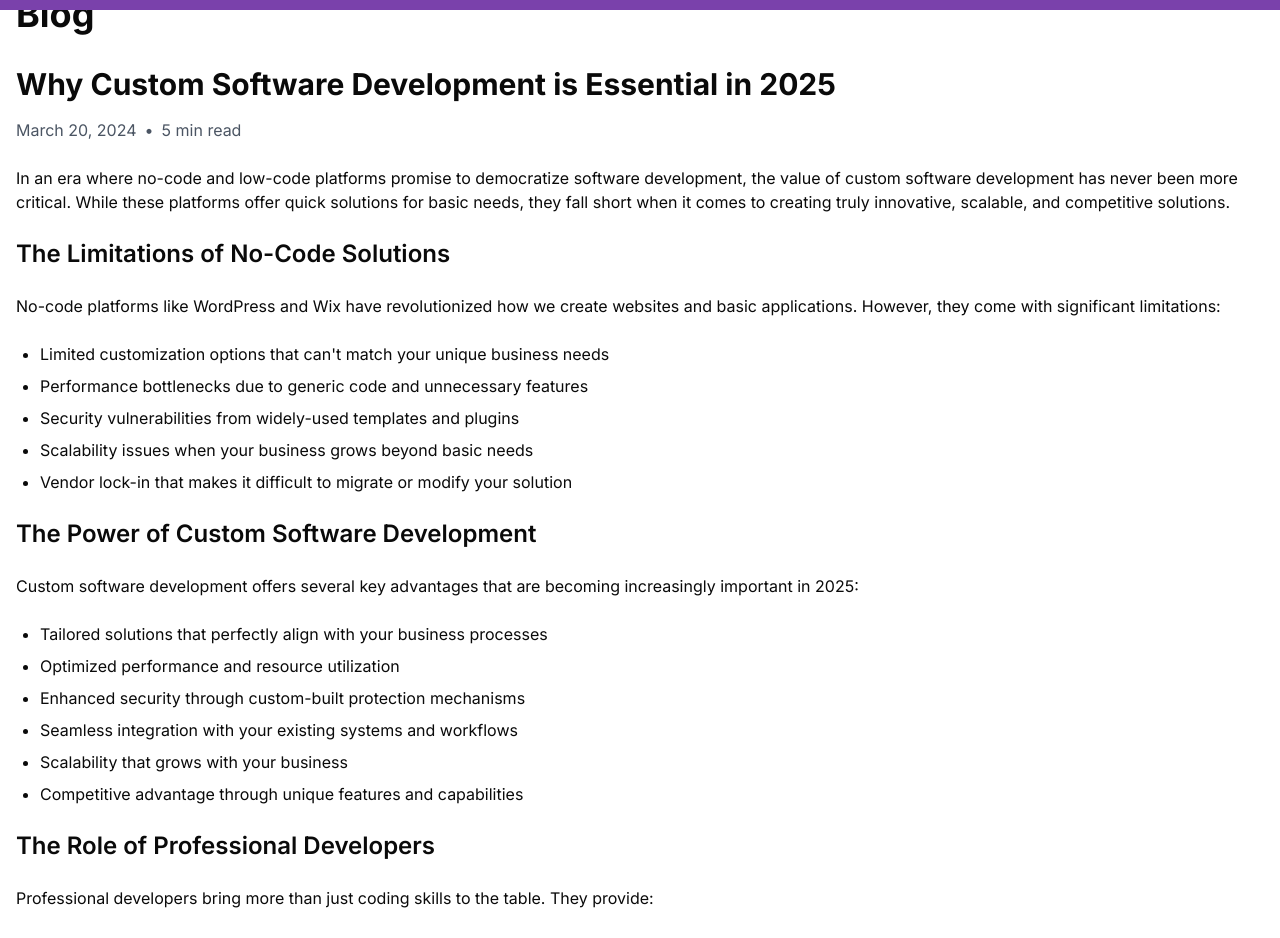
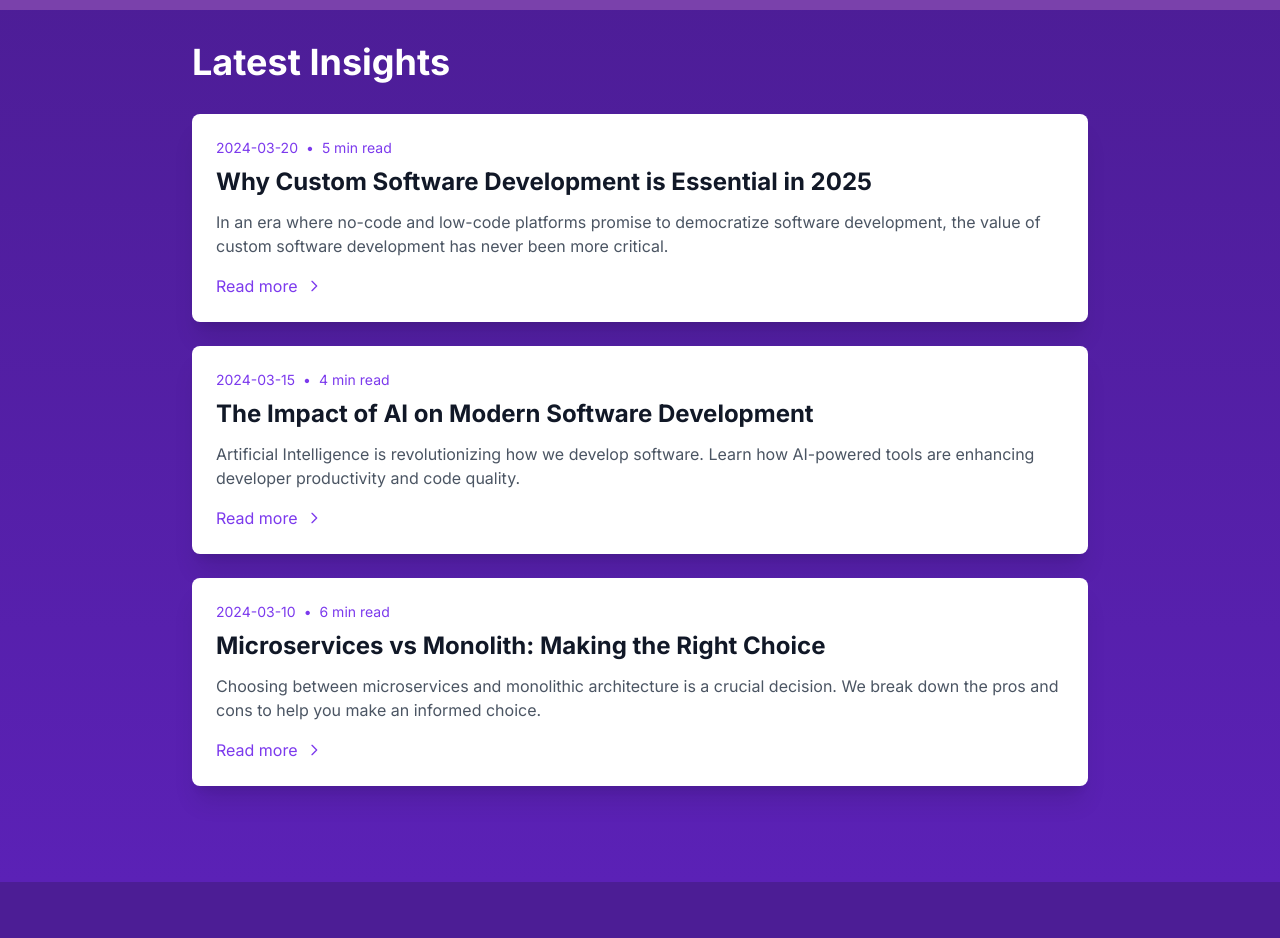
Before and after one commit to PurpleScript/PurpleScript.dev, a Next.js app: page /blog in a window 1280 px wide. Shown: the part 54-992 px from the top of the page. Built offline with nearby package versions, Linux system fonts and the light colour scheme.

Commit message:
feature - add blog posts

```diff
--- /dev/null
+++ b/app/blog/[slug]/page.tsx
@@ -0,0 +1,159 @@
+import { Metadata } from "next";
+import Link from "next/link";
+import { notFound } from "next/navigation";
+
+interface BlogPost {
+  title: string;
+  date: string;
+  readTime: string;
+  content: string;
+}
+
+// This would typically come from a CMS or database
+const blogPosts: Record<string, BlogPost> = {
+  "custom-software-2025": {
+    title: "Why Custom Software Development is Essential in 2025",
+    date: "2024-03-20",
+    readTime: "5 min read",
+    content: `
+      <p>
+        In an era where no-code and low-code platforms promise to democratize software development,
+        the value of custom software development has never been more critical. While these platforms
+        offer quick solutions for basic needs, they fall short when it comes to creating truly
+        innovative, scalable, and competitive solutions.
+      </p>
+
+      <h2>The Limitations of No-Code Solutions</h2>
+      <p>
+        No-code platforms like WordPress and Wix have revolutionized how we create websites and
+        basic applications. However, they come with significant limitations:
+      </p>
+      <ul>
+        <li>Limited customization options that can't match your unique business needs</li>
+        <li>Performance bottlenecks due to generic code and unnecessary features</li>
+        <li>Security vulnerabilities from widely-used templates and plugins</li>
+        <li>Scalability issues when your business grows beyond basic needs</li>
+        <li>Vendor lock-in that makes it difficult to migrate or modify your solution</li>
+      </ul>
+
+      <h2>The Power of Custom Software Development</h2>
+      <p>
+        Custom software development offers several key advantages that are becoming increasingly
+        important in 2025:
+      </p>
+      <ul>
+        <li>Tailored solutions that perfectly align with your business processes</li>
+        <li>Optimized performance and resource utilization</li>
+        <li>Enhanced security through custom-built protection mechanisms</li>
+        <li>Seamless integration with your existing systems and workflows</li>
+        <li>Scalability that grows with your business</li>
+        <li>Competitive advantage through unique features and capabilities</li>
+      </ul>
+
+      <h2>The Role of Professional Developers</h2>
+      <p>
+        Professional developers bring more than just coding skills to the table. They provide:
+      </p>
+      <ul>
+        <li>Deep technical expertise and best practices</li>
+        <li>Problem-solving abilities for complex business challenges</li>
+        <li>Experience with security, scalability, and performance optimization</li>
+        <li>Understanding of user experience and interface design</li>
+        <li>Ability to implement cutting-edge technologies and methodologies</li>
+      </ul>
+
+      <h2>Making the Right Choice</h2>
+      <p>
+        While no-code solutions might seem attractive for their speed and low initial cost,
+        they often lead to technical debt and limitations that become apparent as your business
+        grows. Custom software development, though requiring more initial investment, provides
+        a foundation for sustainable growth and innovation.
+      </p>
+    `,
+  },
+  // Add other blog posts here...
+};
+
+export async function generateMetadata({
+  params,
+}: {
+  params: { slug: string };
+}): Promise<Metadata> {
+  const post = blogPosts[params.slug];
+  if (!post) return {};
+
+  return {
+    title: `${post.title} | PurpleScript Blog`,
+    description: post.content.substring(0, 160),
+  };
+}
+
+export default function BlogPost({ params }: { params: { slug: string } }) {
+  const post = blogPosts[params.slug];
+
+  if (!post) {
+    notFound();
+  }
+
+  return (
+    <main className="min-h-screen bg-gradient-to-b from-purple-900 to-purple-800">
+      <div className="container mx-auto px-4 py-24">
+        <div className="max-w-4xl mx-auto">
+          <Link
+            href="/blog"
+            className="inline-flex items-center text-white mb-8 hover:text-purple-200"
+          >
+            <svg
+              className="w-4 h-4 mr-2"
+              fill="none"
+              stroke="currentColor"
+              viewBox="0 0 24 24"
+            >
+              <path
+                strokeLinecap="round"
+                strokeLinejoin="round"
+                strokeWidth={2}
+                d="M15 19l-7-7 7-7"
+              />
+            </svg>
+            Back to Blog
+          </Link>
+
+          <article className="bg-white rounded-xl shadow-xl p-8">
+            <header className="mb-8">
+              <h1 className="text-4xl font-bold text-gray-900 mb-4">
+                {post.title}
+              </h1>
+              <div className="flex items-center text-sm text-purple-600">
+                <time dateTime={post.date}>{post.date}</time>
+                <span className="mx-2">•</span>
+                <span>{post.readTime}</span>
+              </div>
+            </header>
+
+            <div
+              className="prose prose-purple prose-lg max-w-none"
+              dangerouslySetInnerHTML={{ __html: post.content }}
+            />
+
+            <div className="mt-12 p-6 bg-purple-50 rounded-lg">
+              <h2 className="text-xl font-semibold text-purple-900 mb-4">
+                Ready to Build Your Custom Solution?
+              </h2>
+              <p className="text-purple-800 mb-4">
+                Let's discuss how we can help you create a custom software
+                solution that perfectly fits your business needs.
+              </p>
+              <Link
+                href="/contact"
+                className="inline-block bg-purple-600 text-white px-6 py-3 rounded-lg hover:bg-purple-700 transition-colors"
+              >
+                Get Started
+              </Link>
+            </div>
+          </article>
+        </div>
+      </div>
+    </main>
+  );
+}
--- a/app/blog/page.tsx
+++ b/app/blog/page.tsx
@@ -1,4 +1,5 @@
 import { Metadata } from "next";
+import Link from "next/link";
 
 export const metadata: Metadata = {
   title: "Blog | PurpleScript - Custom Software Development",
@@ -6,134 +7,82 @@ export const metadata: Metadata = {
     "Insights and thoughts about custom software development, technology trends, and digital transformation.",
 };
 
+// This would typically come from a CMS or database
+const blogPosts = [
+  {
+    id: "custom-software-2025",
+    title: "Why Custom Software Development is Essential in 2025",
+    excerpt:
+      "In an era where no-code and low-code platforms promise to democratize software development, the value of custom software development has never been more critical.",
+    date: "2024-03-20",
+    readTime: "5 min read",
+  },
+  {
+    id: "ai-development-2024",
+    title: "The Impact of AI on Modern Software Development",
+    excerpt:
+      "Artificial Intelligence is revolutionizing how we develop software. Learn how AI-powered tools are enhancing developer productivity and code quality.",
+    date: "2024-03-15",
+    readTime: "4 min read",
+  },
+  {
+    id: "microservices-vs-monolith",
+    title: "Microservices vs Monolith: Making the Right Choice",
+    excerpt:
+      "Choosing between microservices and monolithic architecture is a crucial decision. We break down the pros and cons to help you make an informed choice.",
+    date: "2024-03-10",
+    readTime: "6 min read",
+  },
+];
+
 export default function BlogPage() {
   return (
-    <div className="container mx-auto px-4 py-12">
-      <h1 className="text-4xl font-bold mb-8">Blog</h1>
+    <main className="min-h-screen bg-gradient-to-b from-purple-900 to-purple-800">
+      <div className="container mx-auto px-4 py-24">
+        <div className="max-w-4xl mx-auto">
+          <h1 className="text-4xl font-bold text-white mb-8">
+            Latest Insights
+          </h1>
 
-      <article className="prose prose-lg max-w-none">
-        <h2 className="text-3xl font-bold mb-4">
-          Why Custom Software Development is Essential in 2025
-        </h2>
-        <div className="text-gray-600 mb-6">
-          <time dateTime="2024-03-20">March 20, 2024</time>
-          <span className="mx-2">•</span>
-          <span>5 min read</span>
-        </div>
-
-        <div className="space-y-6">
-          <p>
-            In an era where no-code and low-code platforms promise to
-            democratize software development, the value of custom software
-            development has never been more critical. While these platforms
-            offer quick solutions for basic needs, they fall short when it comes
-            to creating truly innovative, scalable, and competitive solutions.
-          </p>
-
-          <h3 className="text-2xl font-semibold mt-8">
-            The Limitations of No-Code Solutions
-          </h3>
-          <p>
-            No-code platforms like WordPress and Wix have revolutionized how we
-            create websites and basic applications. However, they come with
-            significant limitations:
-          </p>
-          <ul className="list-disc pl-6 space-y-2">
-            <li>
-              Limited customization options that can't match your unique
-              business needs
-            </li>
-            <li>
-              Performance bottlenecks due to generic code and unnecessary
-              features
-            </li>
-            <li>
-              Security vulnerabilities from widely-used templates and plugins
-            </li>
-            <li>
-              Scalability issues when your business grows beyond basic needs
-            </li>
-            <li>
-              Vendor lock-in that makes it difficult to migrate or modify your
-              solution
-            </li>
-          </ul>
-
-          <h3 className="text-2xl font-semibold mt-8">
-            The Power of Custom Software Development
-          </h3>
-          <p>
-            Custom software development offers several key advantages that are
-            becoming increasingly important in 2025:
-          </p>
-          <ul className="list-disc pl-6 space-y-2">
-            <li>
-              Tailored solutions that perfectly align with your business
-              processes
-            </li>
-            <li>Optimized performance and resource utilization</li>
-            <li>
-              Enhanced security through custom-built protection mechanisms
-            </li>
-            <li>
-              Seamless integration with your existing systems and workflows
-            </li>
-            <li>Scalability that grows with your business</li>
-            <li>
-              Competitive advantage through unique features and capabilities
-            </li>
-          </ul>
-
-          <h3 className="text-2xl font-semibold mt-8">
-            The Role of Professional Developers
-          </h3>
-          <p>
-            Professional developers bring more than just coding skills to the
-            table. They provide:
-          </p>
-          <ul className="list-disc pl-6 space-y-2">
-            <li>Deep technical expertise and best practices</li>
-            <li>Problem-solving abilities for complex business challenges</li>
-            <li>
-              Experience with security, scalability, and performance
-              optimization
-            </li>
-            <li>Understanding of user experience and interface design</li>
-            <li>
-              Ability to implement cutting-edge technologies and methodologies
-            </li>
-          </ul>
-
-          <h3 className="text-2xl font-semibold mt-8">
-            Making the Right Choice
-          </h3>
-          <p>
-            While no-code solutions might seem attractive for their speed and
-            low initial cost, they often lead to technical debt and limitations
-            that become apparent as your business grows. Custom software
-            development, though requiring more initial investment, provides a
-            foundation for sustainable growth and innovation.
-          </p>
-
-          <div className="bg-gray-50 p-6 rounded-lg mt-8">
-            <h4 className="text-xl font-semibold mb-4">
-              Ready to Build Your Custom Solution?
-            </h4>
-            <p className="mb-4">
-              At PurpleScript, we specialize in creating custom software
-              solutions that drive business growth and innovation. Our team of
-              experienced developers works closely with you to understand your
-              unique needs and deliver solutions that exceed expectations.
-            </p>
-            <a
-              href="/contact"
-              className="inline-block bg-purple-600 text-white px-6 py-3 rounded-lg hover:bg-purple-700 transition-colors"
-            >
-              Get Started
-            </a>
+          <div className="space-y-6">
+            {blogPosts.map((post) => (
+              <Link
+                key={post.id}
+                href={`/blog/${post.id}`}
+                className="block bg-white rounded-lg shadow-xl transform transition-transform hover:scale-[1.02] hover:shadow-2xl"
+              >
+                <article className="p-6">
+                  <div className="flex items-center text-sm text-purple-600 mb-2">
+                    <time dateTime={post.date}>{post.date}</time>
+                    <span className="mx-2">•</span>
+                    <span>{post.readTime}</span>
+                  </div>
+                  <h2 className="text-2xl font-bold text-gray-900 mb-3">
+                    {post.title}
+                  </h2>
+                  <p className="text-gray-600">{post.excerpt}</p>
+                  <div className="mt-4 flex items-center text-purple-600">
+                    Read more
+                    <svg
+                      className="w-4 h-4 ml-2"
+                      fill="none"
+                      stroke="currentColor"
+                      viewBox="0 0 24 24"
+                    >
+                      <path
+                        strokeLinecap="round"
+                        strokeLinejoin="round"
+                        strokeWidth={2}
+                        d="M9 5l7 7-7 7"
+                      />
+                    </svg>
+                  </div>
+                </article>
+              </Link>
+            ))}
           </div>
         </div>
-      </article>
-    </div>
+      </div>
+    </main>
   );
 }
```
